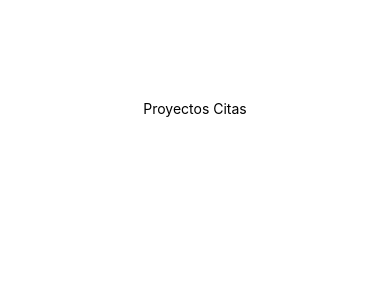
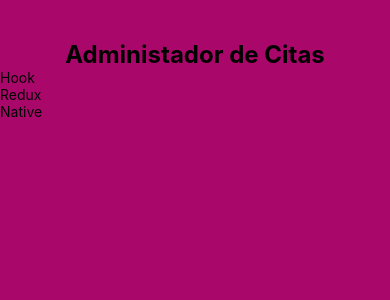
Before and after one commit to kkevin7/appointment-manager-app, a React Native app: screen / in a window 390 px wide. Shown: the top 300 px of the page. Built offline with nearby package versions, Linux system fonts and the light colour scheme.

Commit message:
using components similiar to react

```diff
--- a/App.js
+++ b/App.js
@@ -1,20 +1,43 @@
-import React from 'react';
+import React ,{useState} from 'react';
 import {
   StyleSheet,
   Text,
+  View,
 } from 'react-native';
 
 const App = () => {
+
+  const [citas, setCitas] = useState([
+    {id: "1", paciente: "Hook", propietario: 'Juan', sintomas: "No Come"},
+    {id: "2", paciente: "Redux", propietario: 'Itzel', sintomas: "No Duerme"},
+    {id: "3", paciente: "Native", propietario: 'Josue', sintomas: "No Canta"},
+  ]);
+
   return (
-      <Text style={styles.title}>Proyectos Citas</Text>
+      <View style={styles.container}>
+        <Text style={styles.title}>Administador de Citas</Text>
+        {citas.map(cita => (
+          <View>
+            <Text >{cita.paciente}</Text>
+          </View>
+        ))}
+      </View>
   );
 };
 
 const styles = StyleSheet.create({
+  container: {
+    backgroundColor: '#AA076B',
+    flex: 1,
+
+  },
   title:{
+    marginTop: 40,
+    fontSize: 24,
+    fontWeight: 'bold',
     textAlign: 'center',
-    marginTop: 100
-  }
+  },
+
 });
 
 export default App;
```
